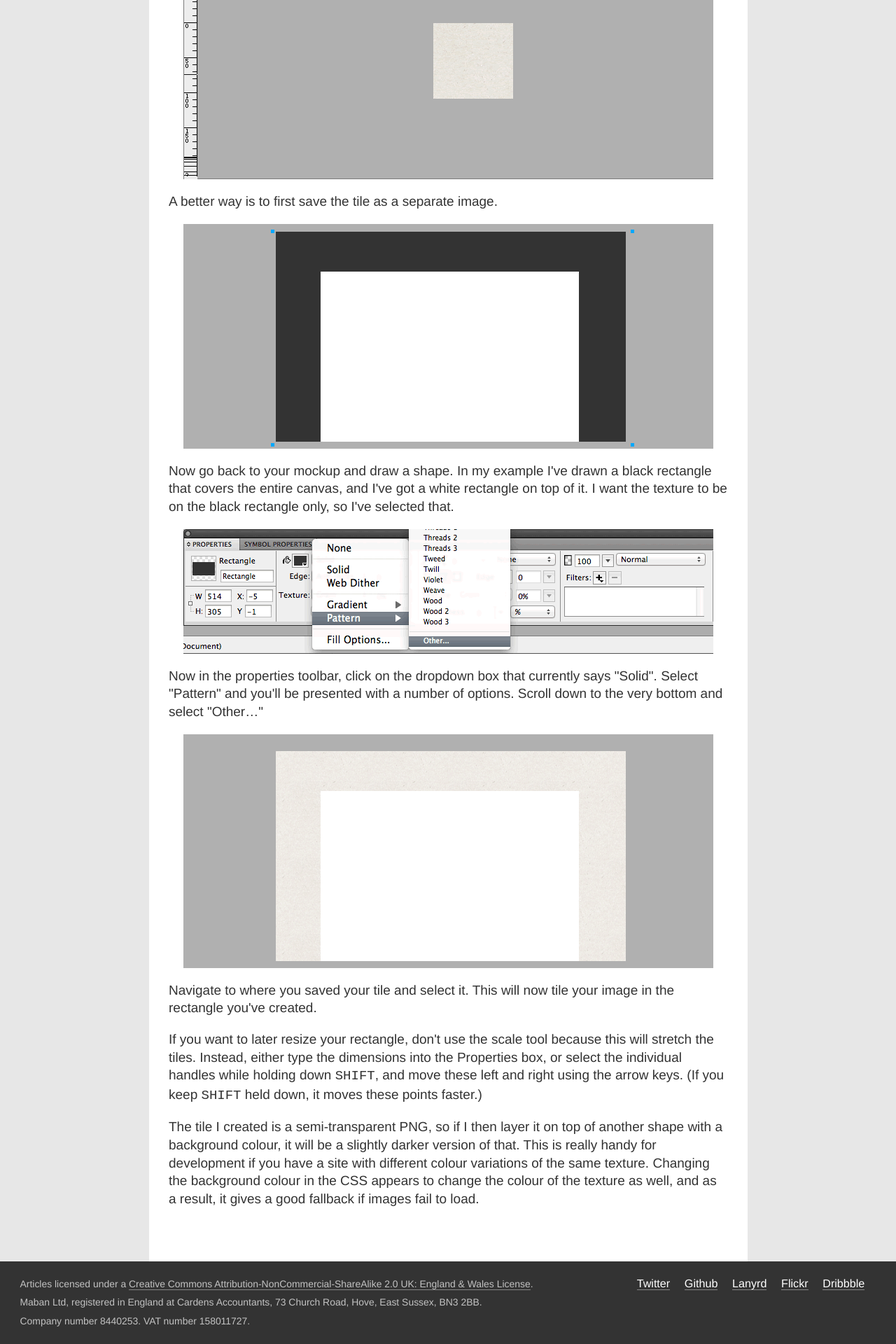
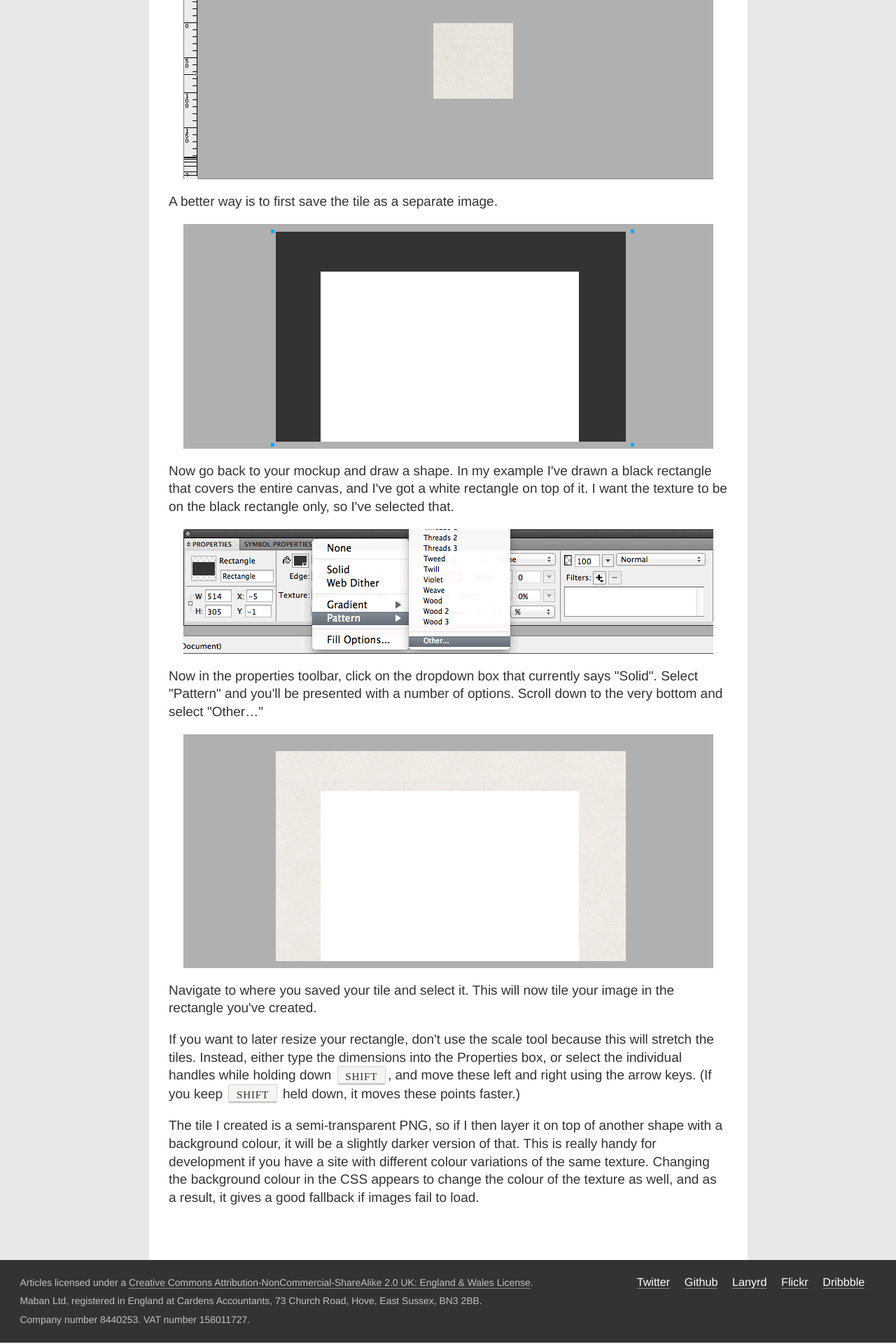
Before and after one commit to maban/maban, a Jekyll site: the page built from _posts/2012-01-09-63.html, in a window 1280 px wide. Shown: the part 667-2587 px from the top of the page at 70% size. Built offline with Jekyll 4.4.1, drawn with Linux system fonts in a browser that asks for light colours.

Commit message:
Add kbd and warning styles

```diff
--- a/style/main.css
+++ b/style/main.css
@@ -130,6 +130,19 @@ pre code {
     padding: 0;
 }
 
+kbd {
+    background-color: #F5F5F2;
+    padding: 0.3em 0.7em 0.1em;
+    border: 1px solid #D3D3D3;
+    margin: 0 0.2em;
+    border-radius: 3px;
+    box-shadow: #ccc 0px 2px 0px;
+    font-size: 0.8em;
+    letter-spacing: 0.05em;
+    font-family: "myriad pro";
+    text-transform: uppercase;
+}
+
 table {
     border-collapse: collapse;
     font-size: 0.9em;
@@ -154,6 +167,12 @@ table th {
 
 table tr:nth-child(odd) td {
     background-color: #F7F7F7;
+}
+
+.warning {
+    background-color: #F6F6E2;
+    padding: 1.2em 1.5em 1em;
+    margin: 1em -1.5em;
 }
 
 @media (min-width:50em) {
```
